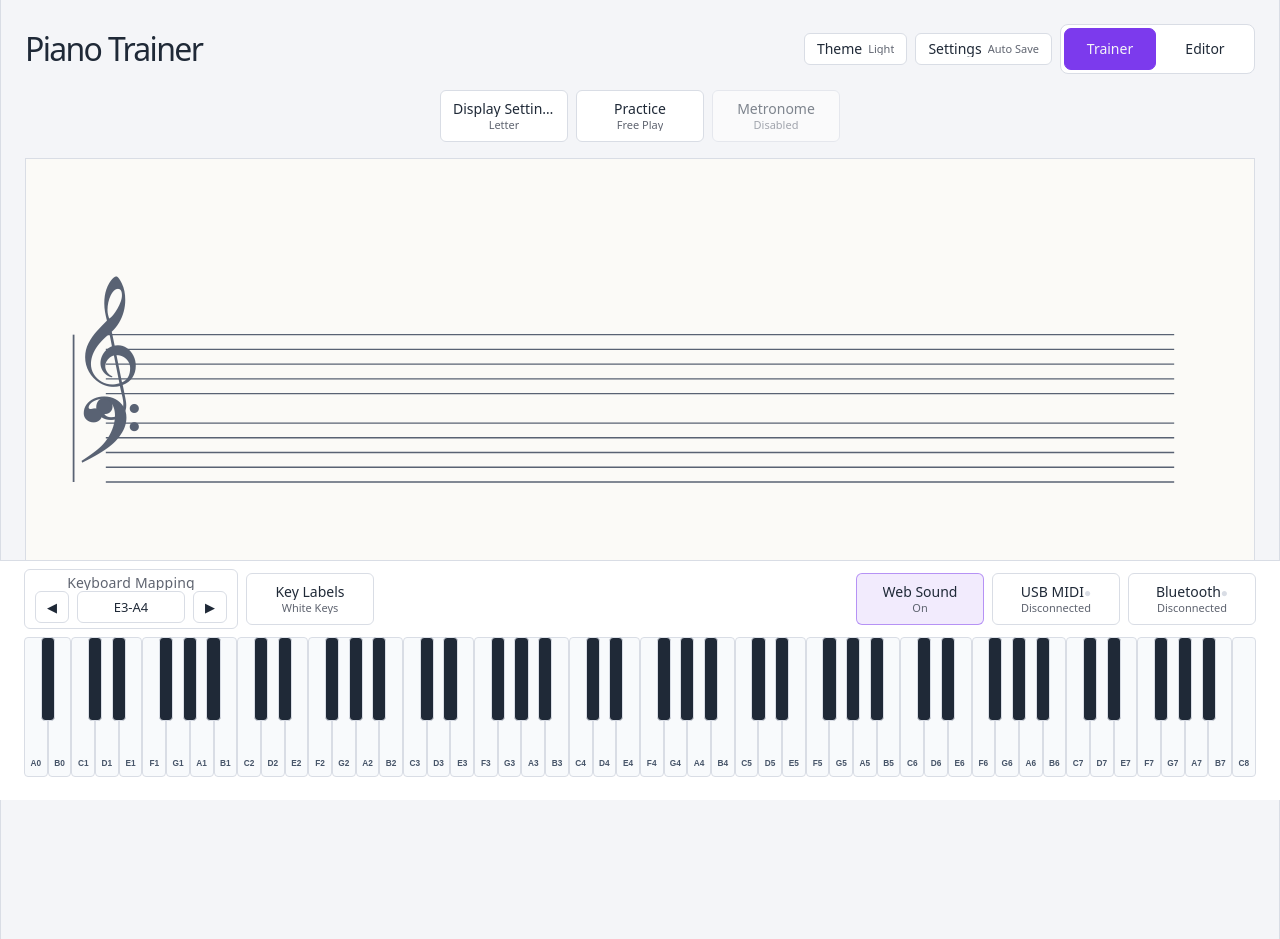
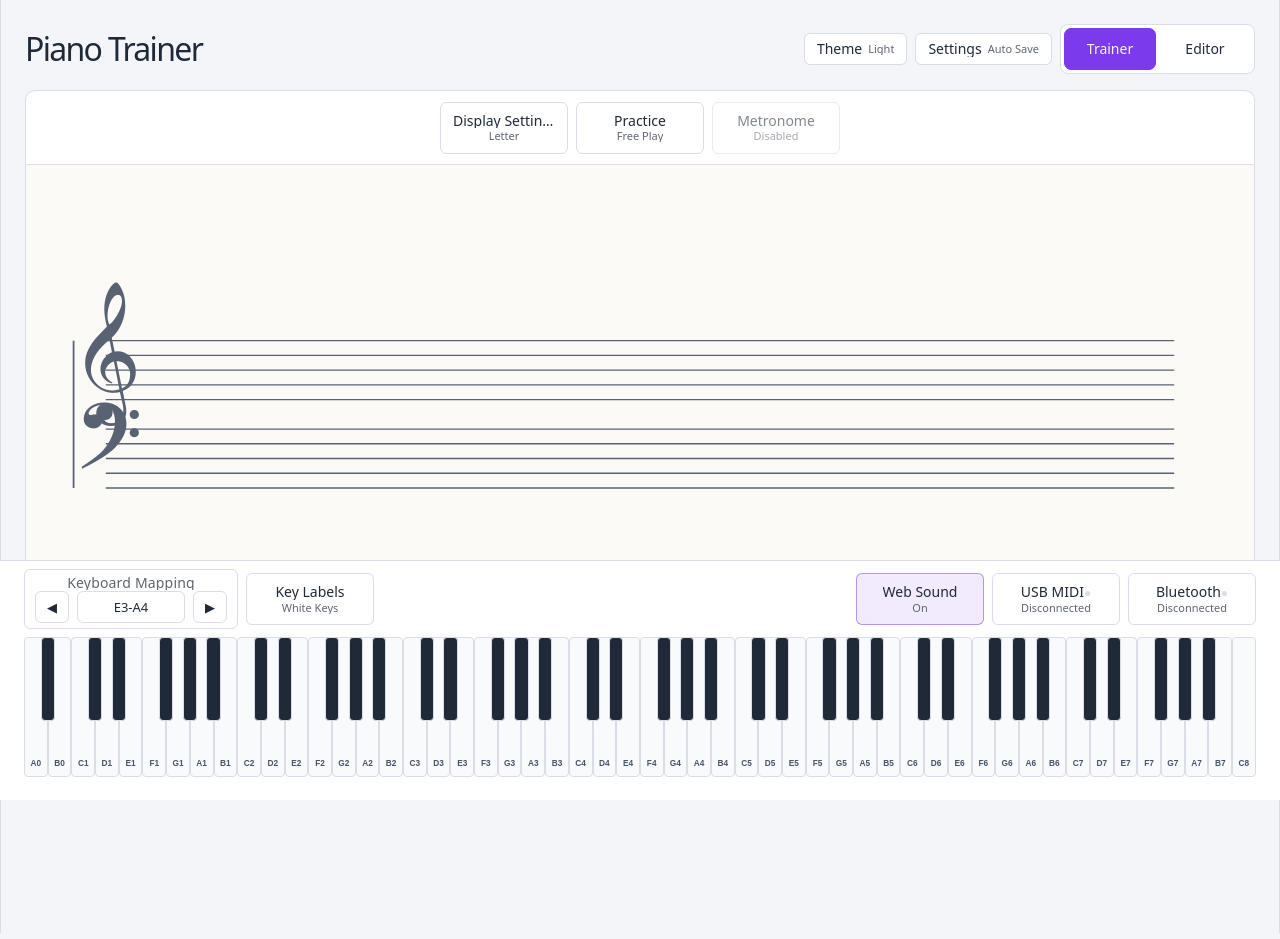
Before and after one commit to AlanChenCN/piano-trainer, a React (Vite) app: page / in a window 1280 px wide. Built offline with nearby package versions, Linux system fonts and the light colour scheme.

Commit message:
Align trainer with editor score layout

```diff
--- a/src/App.tsx
+++ b/src/App.tsx
@@ -429,7 +429,8 @@ function App() {
         onWorkspaceChange={handleWorkspaceChange}
         controls={<GlobalControls themeMode={themeSettings.mode} activePreset={activeThemePreset} themeTokens={themeTokens} noteColorMode={themeSettings.noteColorMode} settings={settings} onThemeModeChange={handleThemeModeChange} onThemeTokenChange={handleThemeTokenChange} onNoteColorModeChange={handleNoteColorModeChange} onThemeReset={handleThemeReset} onAutoSaveChange={handleAutoSaveChange} onSoundChange={handleSoundChange} onLabelModeChange={handleLabelModeChange} onSaveSettings={saveCurrentSettings} onResetSettings={handleResetSettings} />}
       />
-      <div hidden={workspace !== 'trainer'}>
+      <main className="main-content">
+        <div className="trainer-panel" id="trainer-panel" role="tabpanel" aria-labelledby="trainer-tab" hidden={workspace !== 'trainer'}>
         <Toolbar
           noteDisplayMode={noteDisplayMode}
           onNoteDisplayModeChange={handleNoteDisplayModeChange}
@@ -438,10 +439,6 @@ function App() {
           onPracticeSelectionChange={practiceController.selectMode}
           onPracticeSettingsChange={handlePracticeSettingsChange}
         />
-
-      </div>
-      <main className="main-content">
-        <div className="trainer-panel" id="trainer-panel" role="tabpanel" aria-labelledby="trainer-tab" hidden={workspace !== 'trainer'}>
         <GrandStaff
           pressedNotes={pressedNotes}
           targetNotes={
@@ -456,14 +453,14 @@ function App() {
           practiceNoteNameMode={settings.practice.noteNameMode}
           chord={currentChord}
         />
-
-        </div>
-        <ScoreEditor active={workspace === 'score'} audition={audition} onPlayNote={playScoreNote} onStopNote={stopScoreNote} />
         <StatusBar
           keyboardBaseNote={keyboardBaseNote}
           midiDeviceName={midiDeviceName}
           bluetoothMidiDeviceName={bluetoothMidiDeviceName}
         />
+        </div>
+        <ScoreEditor active={workspace === 'score'} audition={audition} onPlayNote={playScoreNote} onStopNote={stopScoreNote} />
+        <div className="score-status" hidden={workspace !== 'score'}><StatusBar keyboardBaseNote={keyboardBaseNote} midiDeviceName={midiDeviceName} bluetoothMidiDeviceName={bluetoothMidiDeviceName} /></div>
       </main>
 
       <InputPianoDock
--- a/src/score/score.css
+++ b/src/score/score.css
@@ -32,7 +32,10 @@
 .score-transport input[type=number] { width: 75px; }
 .score-transport output { font-size: 13px; font-variant-numeric: tabular-nums; min-width: 95px; }
 .score-message { font-size: 12px; min-height: 20px; margin: 12px 0; }
-.trainer-panel { width: 100%; }
+.trainer-panel { display: flex; flex-direction: column; width: 100%; }
+.trainer-panel .toolbar { width: 100%; min-height: 74px; margin: 0; padding: 10px 14px; box-sizing: border-box; border: 1px solid var(--theme-border-color); border-bottom: 0; border-radius: 10px 10px 0 0; background: var(--theme-surface-background); }
+.trainer-panel .grand-staff { border-radius: 0; }
+.trainer-panel .status-bar { box-sizing: border-box; padding: 8px 12px; border: 1px solid var(--theme-border-color); border-top: 0; border-radius: 0 0 10px 10px; text-align: center; }
 @media (max-width: 700px) { .score-heading h2 { font-size: 21px; } .score-entry { gap: 10px; } .score-meta input { width: 190px; } }
 /* Keep the shared keyboard intact while giving the editor more vertical room. */
 .piano-trainer--score { gap: 10px; padding-top: 12px; }
```
Also changed, not shown: 2 other files (tests, documents, lock files or other folders). Lines whose indentation alone changed are shown as unchanged.
